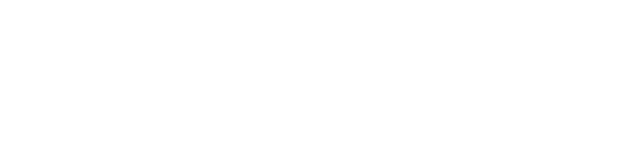
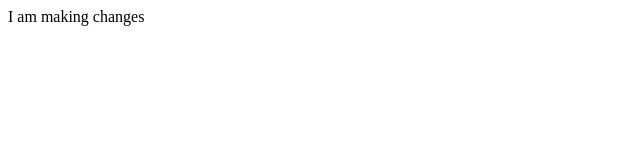
Before and after one commit to HIMANSHUMEHRA123/Demo1, a plain HTML site: page index.html in a window 1280 px wide. Shown: the whole page, without its empty margins (0-640 px from the left). Drawn offline with Linux system fonts and the light colour scheme.

Commit message:
Make a Change

```diff
--- a/index.html
+++ b/index.html
@@ -6,6 +6,7 @@
     <title>Document</title>
 </head>
 <body>
+    I am making changes
 
 </body>
 </html>
```
